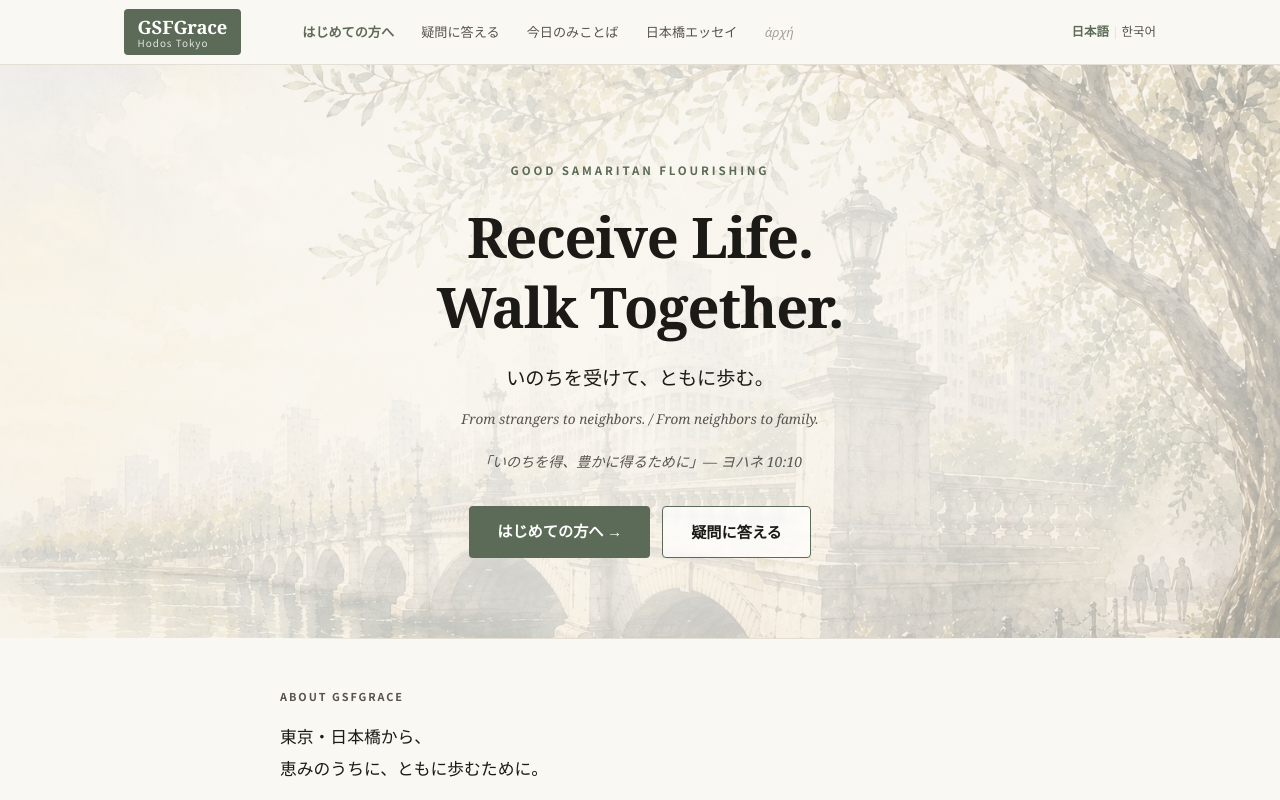
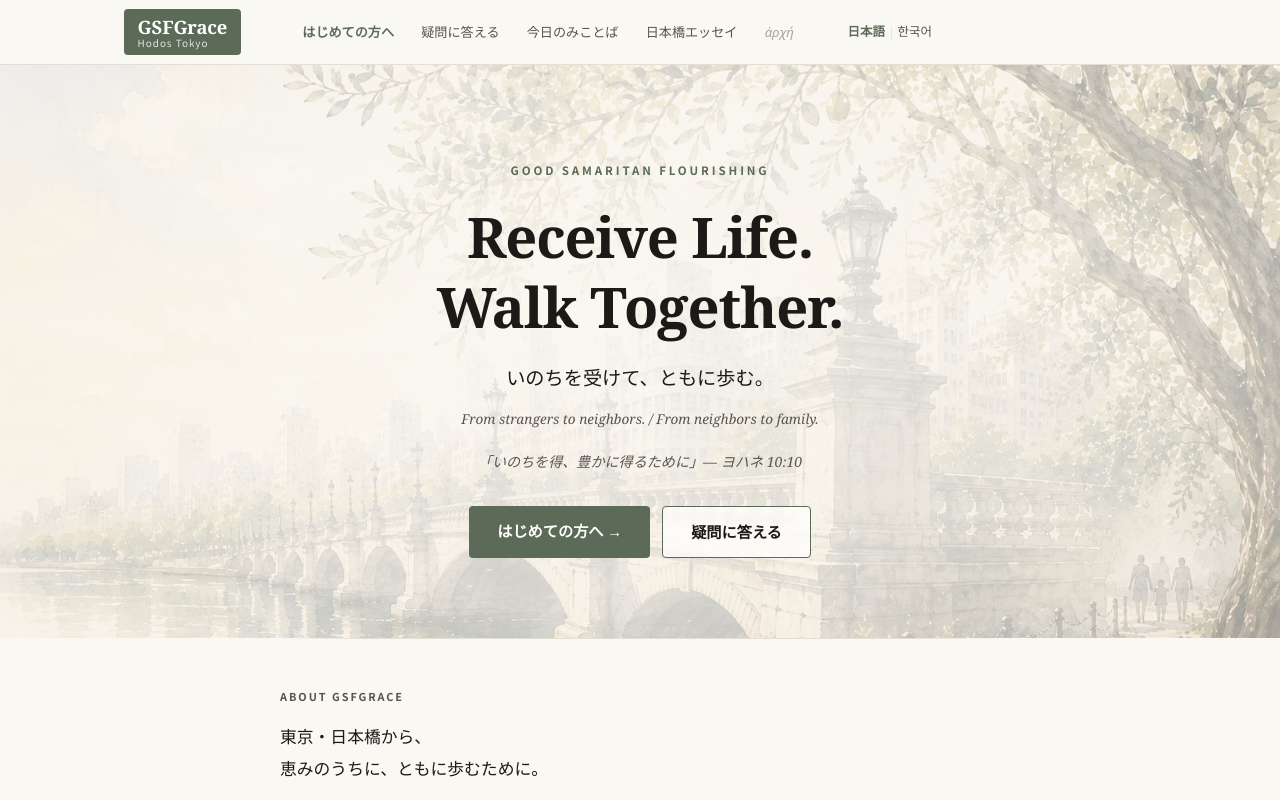
Before and after one commit to asiaunion/gsf-grace, an Astro site: page / in a window 1280 px wide. Shown: the top 800 px of the page. Built offline with nearby package versions, Linux system fonts and the light colour scheme; Astro itself is replaced by a stand-in of ours.

Commit message:
fix: lang-switch margin-left auto→1.5rem (데스크톱 스위처 메뉴 옆으로)

```diff
--- a/src/components/Nav.astro
+++ b/src/components/Nav.astro
@@ -121,14 +121,14 @@ const navItems = lang === 'ja'
     font-family: var(--font-sans);
   }
 
-  /* 언어 스위처 — 우측 끝 고정 */
+  /* 언어 스위처 — 메뉴 바로 오른쪽 1.5rem */
   .lang-switch {
     display: flex;
     align-items: center;
     gap: 0.3rem;
     flex-shrink: 0;
     order: 2;
-    margin-left: auto;   /* ← 스위처만 우측 끝 */
+    margin-left: 1.5rem;
   }
 
   .lang-opt {
```
